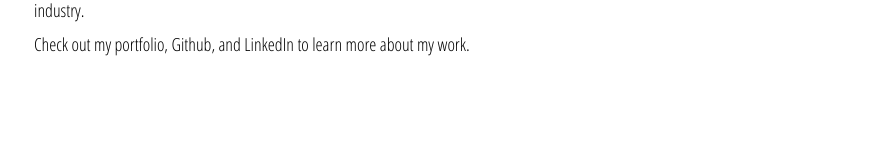
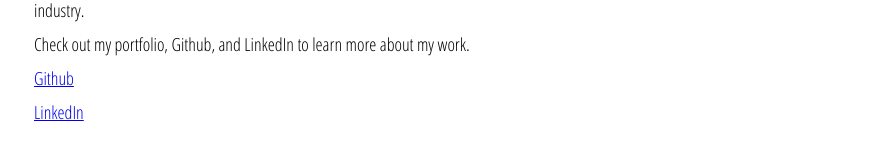
Before and after one commit to lanachiad/lanachiad.github.io, a React (Create React App) app: page / in a window 1280 px wide. Shown: the part 380-540 px from the top of the page, without its empty margins (222-1095 px from the left). Built offline with nearby package versions, Linux system fonts and the light colour scheme.

Commit message:
Add github and linkedin links

```diff
--- a/src/About.js
+++ b/src/About.js
@@ -14,6 +14,14 @@
           challenge my knowledge and grow as a developer in this exciting industry.
         </p>
         <p>Check out my portfolio, Github, and LinkedIn to learn more about my work.</p>
+        <div className="link-wrapper">
+          <p>
+            <a href="https://github.com/lanachiad">Github</a>
+          </p>
+          <p>
+            <a href="https://www.linkedin.com/in/lanachiad/">LinkedIn</a>
+          </p>
+        </div>
       </div>
     );
   }
```
